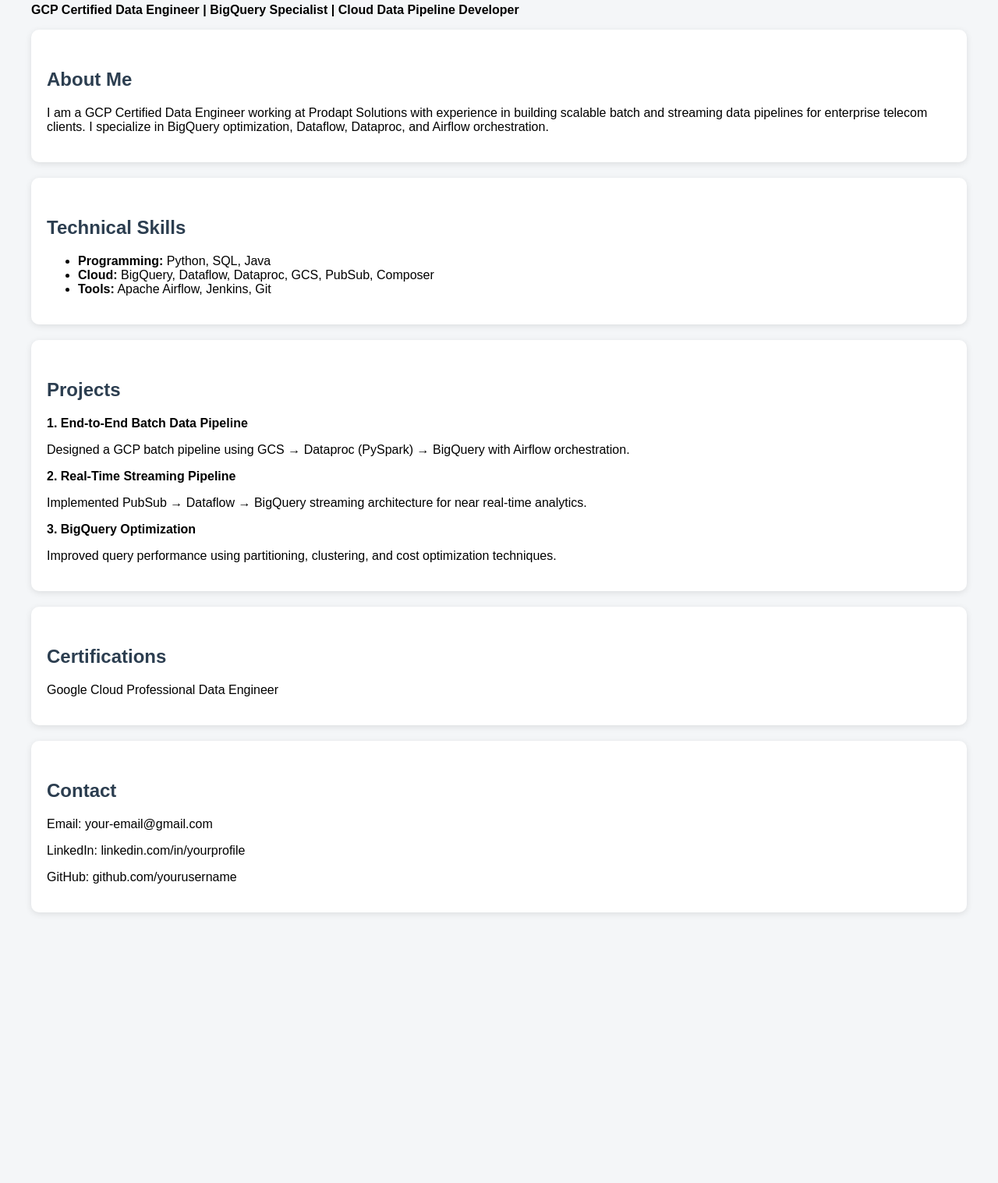
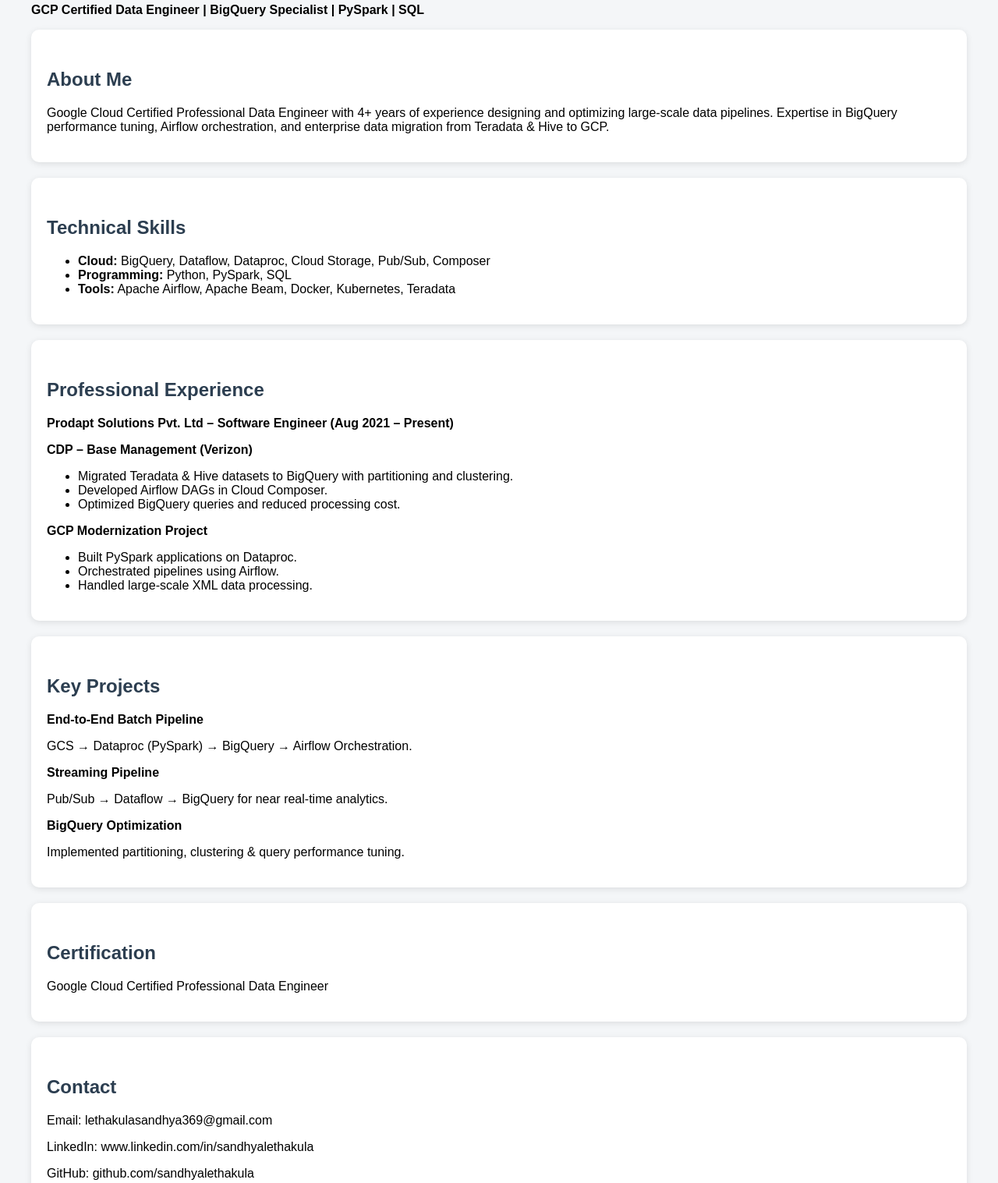
Before and after one commit to sandhyalethakula/sandhya-lethakula.github.io, a plain HTML site: page index.html in a window 1280 px wide. Shown: the part 94-1611 px from the top of the page at 78% size. Before the commit the page ends 1304 px from the top, so only its background shows below. Drawn offline with Linux system fonts and the light colour scheme.

Commit message:
Update index.html

```diff
--- a/index.html
+++ b/index.html
@@ -9,13 +9,8 @@
             margin: 40px;
             background-color: #f4f6f8;
         }
-        h1 {
-            color: #1f4e79;
-        }
-        h2 {
-            color: #2c3e50;
-            margin-top: 30px;
-        }
+        h1 { color: #1f4e79; }
+        h2 { color: #2c3e50; margin-top: 30px; }
         .section {
             background: white;
             padding: 20px;
@@ -29,48 +24,72 @@
 <body>
 
 <h1>Sandhya Lethakula</h1>
-    <p><b>GCP Certified Data Engineer | BigQuery Specialist | Cloud Data Pipeline Developer</b></p>
+<p><b>GCP Certified Data Engineer | BigQuery Specialist | PySpark | SQL</b></p>
 
 <div class="section">
 <h2>About Me</h2>
 <p>
-            I am a GCP Certified Data Engineer working at Prodapt Solutions with experience
-            in building scalable batch and streaming data pipelines for enterprise telecom clients.
-            I specialize in BigQuery optimization, Dataflow, Dataproc, and Airflow orchestration.
+Google Cloud Certified Professional Data Engineer with 4+ years of experience
+designing and optimizing large-scale data pipelines.
+Expertise in BigQuery performance tuning, Airflow orchestration,
+and enterprise data migration from Teradata & Hive to GCP.
 </p>
 </div>
 
 <div class="section">
 <h2>Technical Skills</h2>
 <ul>
-            <li><b>Programming:</b> Python, SQL, Java</li>
-            <li><b>Cloud:</b> BigQuery, Dataflow, Dataproc, GCS, PubSub, Composer</li>
-            <li><b>Tools:</b> Apache Airflow, Jenkins, Git</li>
+<li><b>Cloud:</b> BigQuery, Dataflow, Dataproc, Cloud Storage, Pub/Sub, Composer</li>
+<li><b>Programming:</b> Python, PySpark, SQL</li>
+<li><b>Tools:</b> Apache Airflow, Apache Beam, Docker, Kubernetes, Teradata</li>
 </ul>
 </div>
 
 <div class="section">
-        <h2>Projects</h2>
-        <p><b>1. End-to-End Batch Data Pipeline</b></p>
-        <p>Designed a GCP batch pipeline using GCS → Dataproc (PySpark) → BigQuery with Airflow orchestration.</p>
+<h2>Professional Experience</h2>
 
-        <p><b>2. Real-Time Streaming Pipeline</b></p>
-        <p>Implemented PubSub → Dataflow → BigQuery streaming architecture for near real-time analytics.</p>
+<p><b>Prodapt Solutions Pvt. Ltd – Software Engineer (Aug 2021 – Present)</b></p>
 
-        <p><b>3. BigQuery Optimization</b></p>
-        <p>Improved query performance using partitioning, clustering, and cost optimization techniques.</p>
+<p><b>CDP – Base Management (Verizon)</b></p>
+<ul>
+<li>Migrated Teradata & Hive datasets to BigQuery with partitioning and clustering.</li>
+<li>Developed Airflow DAGs in Cloud Composer.</li>
+<li>Optimized BigQuery queries and reduced processing cost.</li>
+</ul>
+
+<p><b>GCP Modernization Project</b></p>
+<ul>
+<li>Built PySpark applications on Dataproc.</li>
+<li>Orchestrated pipelines using Airflow.</li>
+<li>Handled large-scale XML data processing.</li>
+</ul>
+
 </div>
 
 <div class="section">
-        <h2>Certifications</h2>
-        <p>Google Cloud Professional Data Engineer</p>
+<h2>Key Projects</h2>
+
+<p><b>End-to-End Batch Pipeline</b></p>
+<p>GCS → Dataproc (PySpark) → BigQuery → Airflow Orchestration.</p>
+
+<p><b>Streaming Pipeline</b></p>
+<p>Pub/Sub → Dataflow → BigQuery for near real-time analytics.</p>
+
+<p><b>BigQuery Optimization</b></p>
+<p>Implemented partitioning, clustering & query performance tuning.</p>
+
+</div>
+
+<div class="section">
+<h2>Certification</h2>
+<p>Google Cloud Certified Professional Data Engineer</p>
 </div>
 
 <div class="section">
 <h2>Contact</h2>
-        <p>Email: your-email@gmail.com</p>
-        <p>LinkedIn: linkedin.com/in/yourprofile</p>
-        <p>GitHub: github.com/yourusername</p>
+<p>Email: lethakulasandhya369@gmail.com</p>
+<p>LinkedIn: www.linkedin.com/in/sandhyalethakula</p>
+<p>GitHub: github.com/sandhyalethakula</p>
 </div>
 
 </body>
```
Lines whose indentation alone changed are shown as unchanged.
